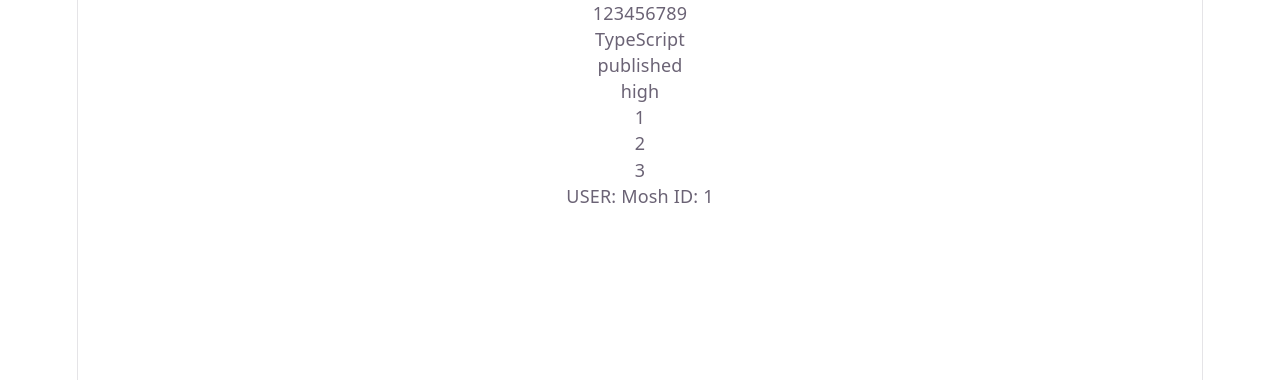
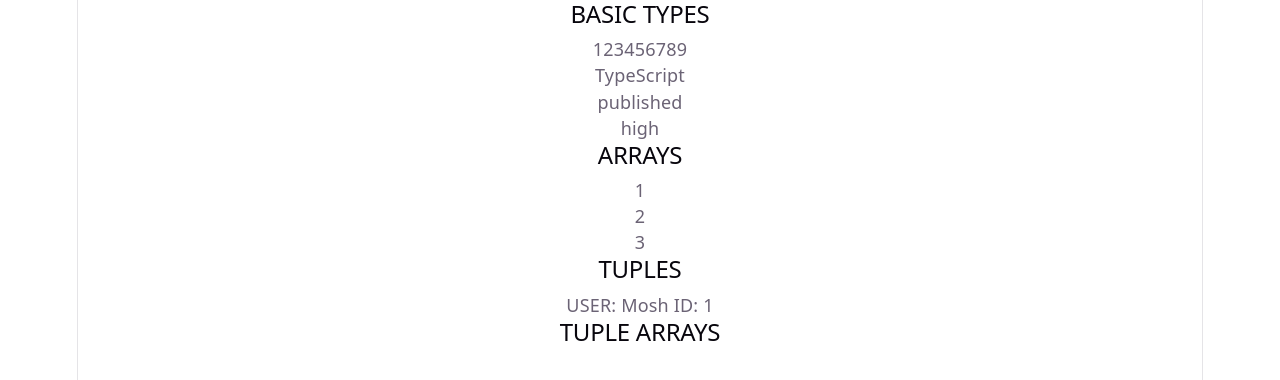
Before and after one commit to joshua-levan/typeScript-Lessons, a React (Vite) app: page / in a window 1280 px wide. Shown: the top 380 px of the page. Built offline with nearby package versions, Linux system fonts and the light colour scheme.

Commit message:
reformat w/ h2s

```diff
--- a/src/assets/ts-practice/TSPracticeVideo.tsx
+++ b/src/assets/ts-practice/TSPracticeVideo.tsx
@@ -12,24 +12,26 @@
 let numbers: number[] = [1,2,3]
 //tuples
 let user: [number, string] = [1, 'Mosh']
-
+//tuple arrays
+let users: [number, string][] = [[1, 'Mosh']]
 
 const TSPracticeVideo = () => {
   return (
     <div>
       {/* <a href="https://www.youtube.com/watch?v=d56mG7DezGs">Mosh Tutorial</a> */}
-      {/* ======basic types====== */}
+      <h2>BASIC TYPES</h2>
       <p>{sales}</p>
       <p>{course}</p>
       <p>{is_published ? 'published' : 'not published'}</p>
       <p>{render(level)}</p>
 
-      {/* ======arrays====== */}
+      <h2>ARRAYS</h2>
       {numbers.map(num => <p key={num}>{num}</p>)}
 
-      {/* ======tuples====== */}
+      <h2>TUPLES</h2>
             <p>{`USER: ${user[1]} ID: ${user[0]}`}</p>
 
+      <h2>TUPLE ARRAYS</h2>
 
     </div>
   )
```
